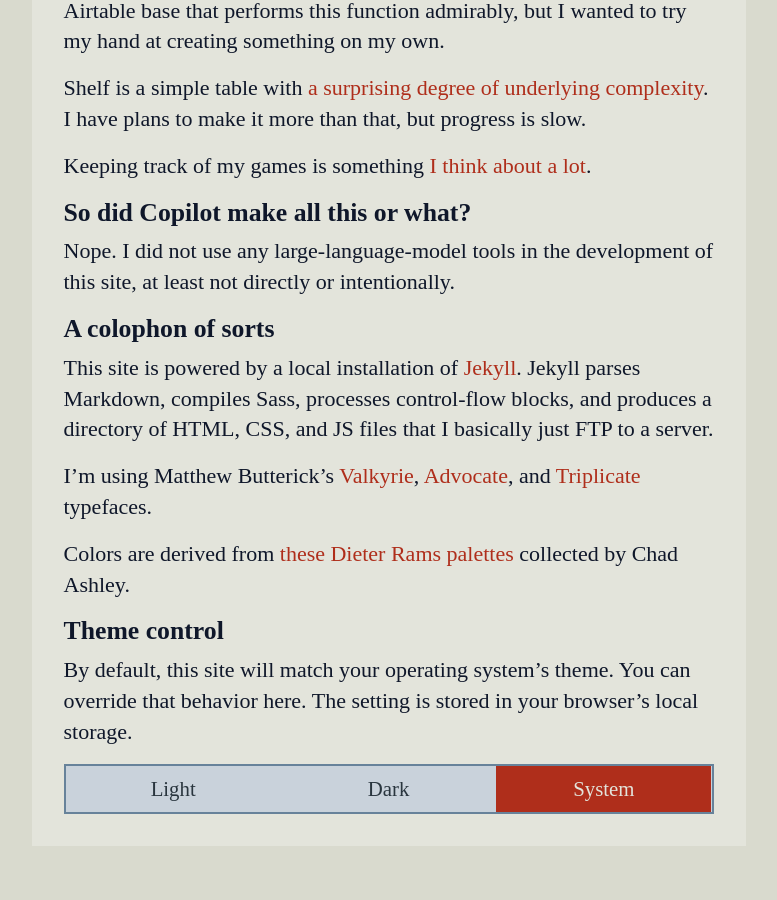
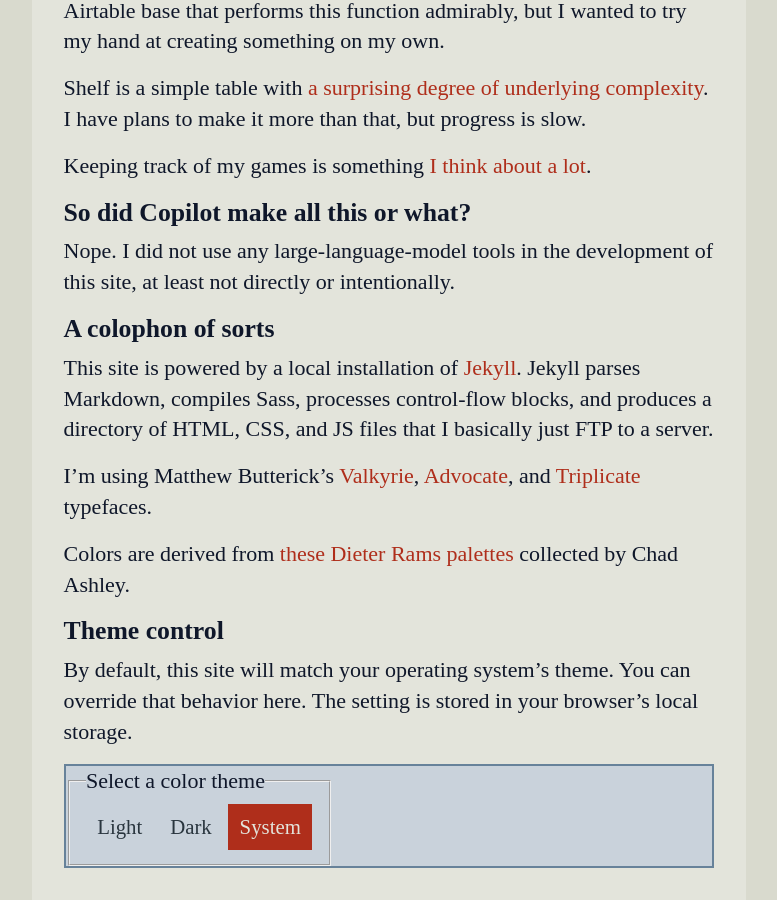
Before and after one commit to dalke/Cedeless, a Jekyll site: the page built from about.md, in a window 1280 px wide and 900 px high, scrolled down 1489 px. Shown: the whole window, without its empty margins (402-1179 px from the left). Built offline with Jekyll 4.4.1, drawn with Linux system fonts in a browser that asks for light colours; some web fonts are replaced; before the commit the page ends 2335 px from its top, so only the background shows below that.

Commit message:
Make theme control more accessible

```diff
--- a/_includes/theme_control.html
+++ b/_includes/theme_control.html
@@ -1,4 +1,6 @@
 <div class="theme-control">
+  <fieldset>
+    <legend>Select a color theme</legend>
     <button class="theme-control-light" type="button">
       <input id="theme-select-light" type="radio" name="theme-select" value="theme-select-light">
       <label for="theme-select-light">
@@ -17,4 +19,5 @@
         System
       </label>
     </button>
+  </fieldset>
 </div>
```
Lines whose indentation alone changed are shown as unchanged.
